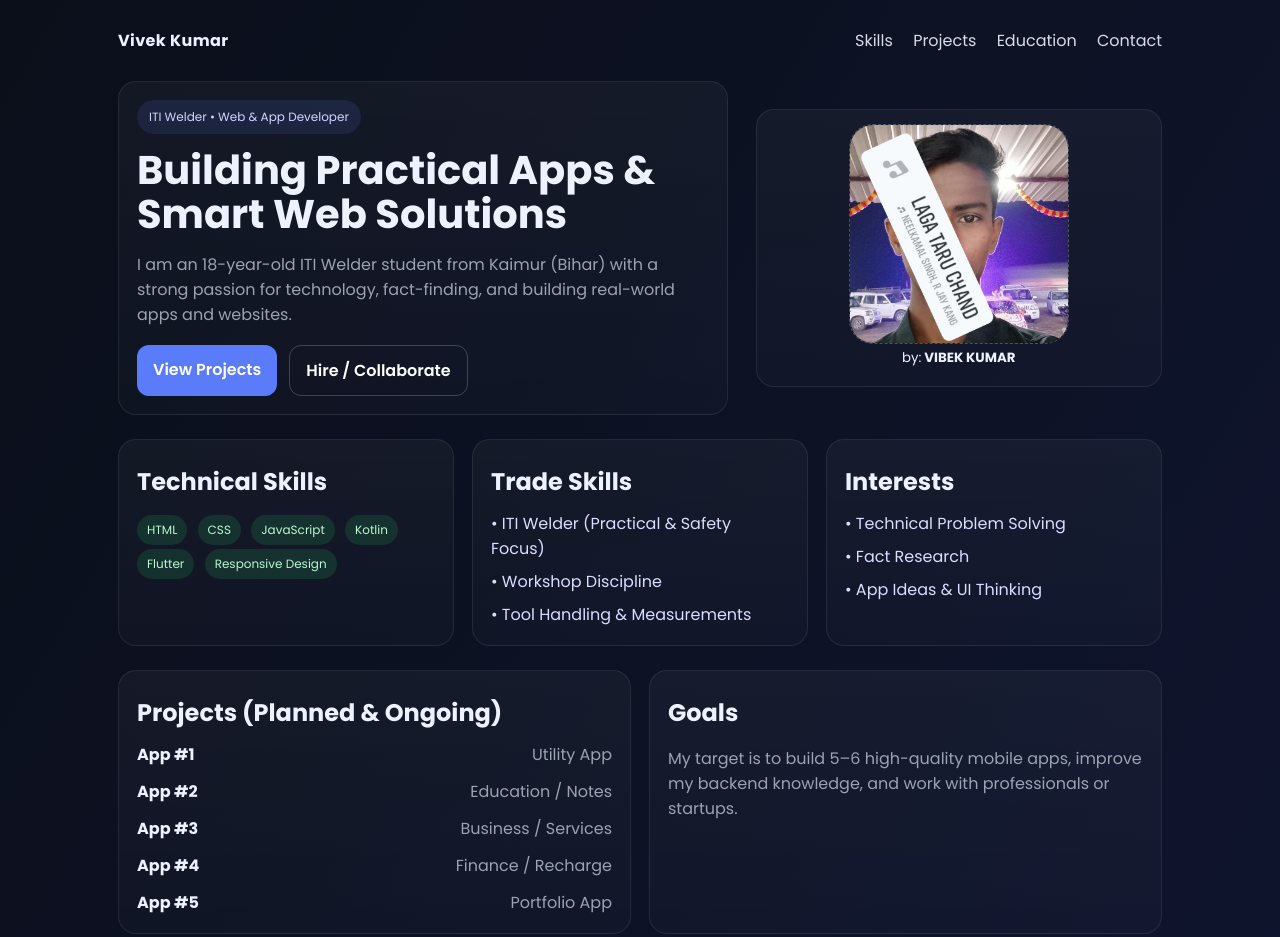
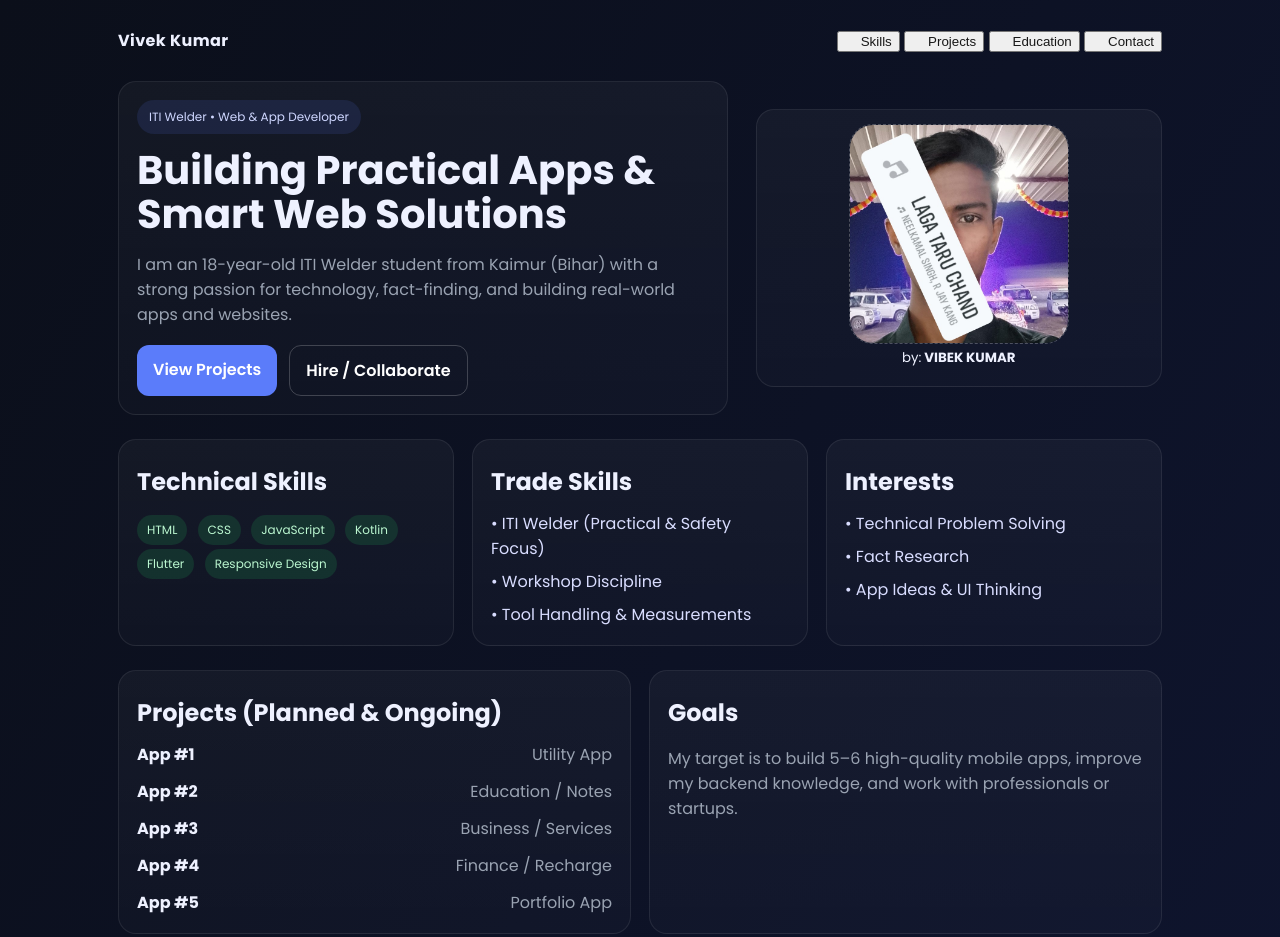
Before and after one commit to ansuljhestory-jihjigc/Protfoliyo, a plain HTML site: page index.html in a window 1280 px wide. Shown: the top 937 px of the page. Drawn offline with Linux system fonts and the light colour scheme.

Commit message:
Change navigation links to buttons for better UX

```diff
--- a/index.html
+++ b/index.html
@@ -76,10 +76,10 @@ footer{margin:40px 0 10px;color:var(--muted);text-align:center}
     <nav class="nav">
       <div class="brand">Vivek Kumar</div>
       <div>
-        <a href="#skills">Skills</a>
-        <a href="#projects">Projects</a>
-        <a href="#education">Education</a>
-        <a href="#contact">Contact</a>
+       <button><a href="#skills">Skills</a></button>
+        <button><a href="#projects">Projects</a></button>
+        <button><a href="#education">Education</a></button>
+        <button><a href="#contact">Contact</a></button>
       </div>
     </nav><section class="hero">
   <div class="card">
```
